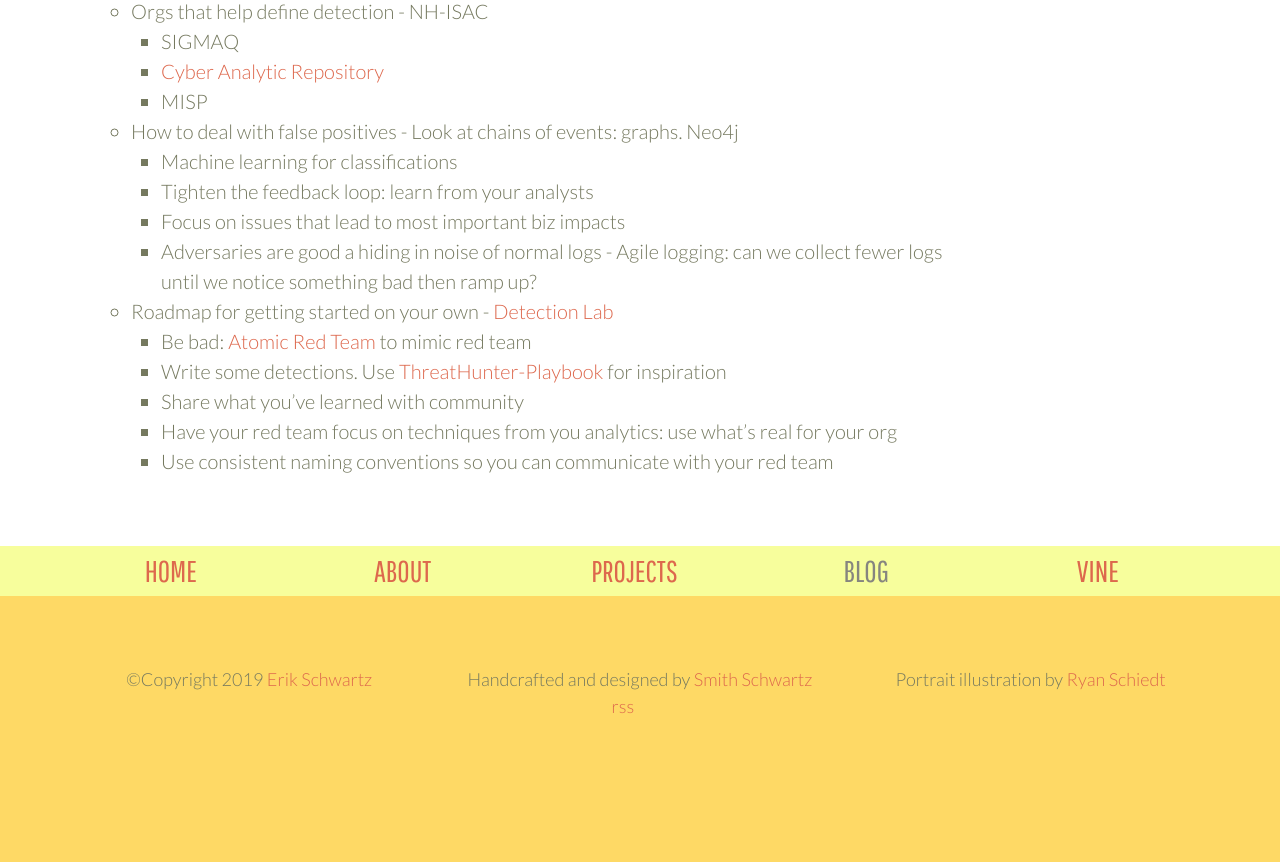
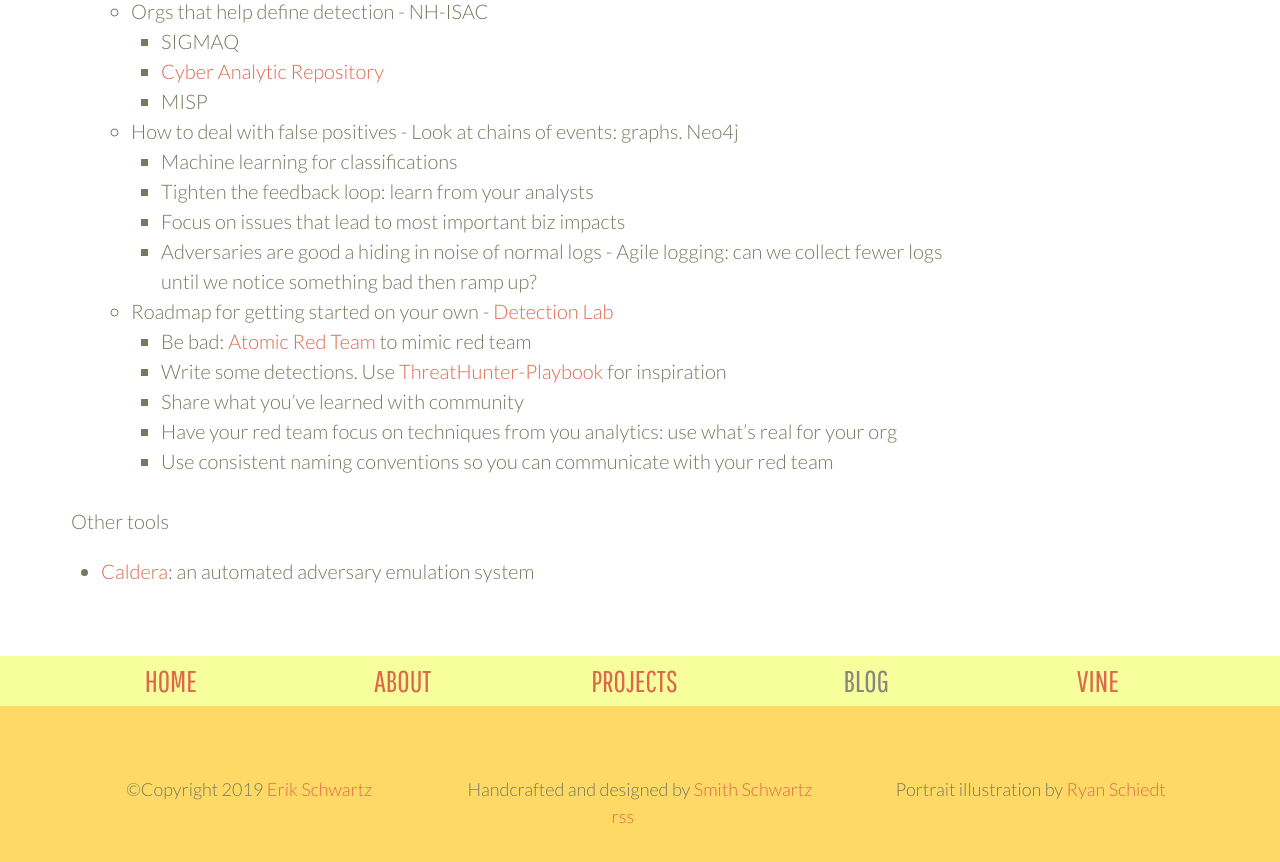
Before and after one commit to eeeschwartz/erikschwartz, a Jekyll site: the page built from _posts/2019-07-26-mitre-attacking-the-status-quo.md, in a window 1280 px wide and 900 px high, scrolled down 3233 px. Shown: the top 862 px of the window. Built offline with Jekyll 4.4.1, drawn with Linux system fonts in a browser that asks for light colours; before the commit the page ends 4023 px from its top, so only the background shows below that.

Commit message:
Update 2019-07-26-mitre-attacking-the-status-quo.md

```diff
--- a/_posts/2019-07-26-mitre-attacking-the-status-quo.md
+++ b/_posts/2019-07-26-mitre-attacking-the-status-quo.md
@@ -109,3 +109,6 @@
         - Share what you've learned with community
         - Have your red team focus on techniques from you analytics: use what's real for your org
         - Use consistent naming conventions so you can communicate with your red team
+
+Other tools
+- [Caldera](https://github.com/mitre/caldera): an automated adversary emulation system
```
